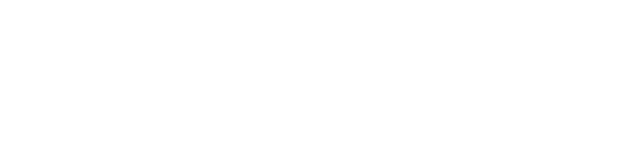
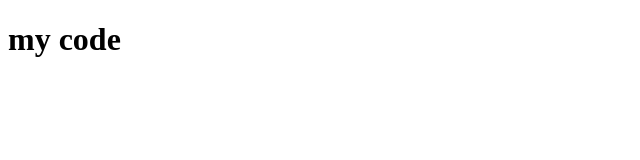
Before and after one commit to Pushpendra-Maurya/Mycode, a plain HTML site: page mycode/index.html in a window 1280 px wide. Shown: the whole page, without its empty margins (0-640 px from the left). Drawn offline with Linux system fonts and the light colour scheme.

Commit message:
second commit

```diff
--- a/mycode/index.html
+++ b/mycode/index.html
@@ -4,9 +4,10 @@
     <meta charset="UTF-8">
     <meta http-equiv="X-UA-Compatible" content="IE=edge">
     <meta name="viewport" content="width=device-width, initial-scale=1.0">
-    <title>Document</title>
+    <title>title </title>
 </head>
 <body>
+    <h1>my code </h1>
 
 </body>
 </html>
```
